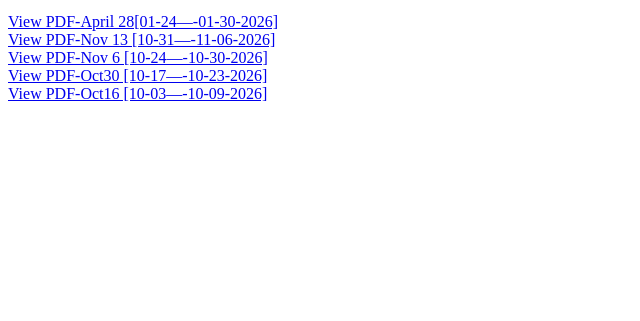
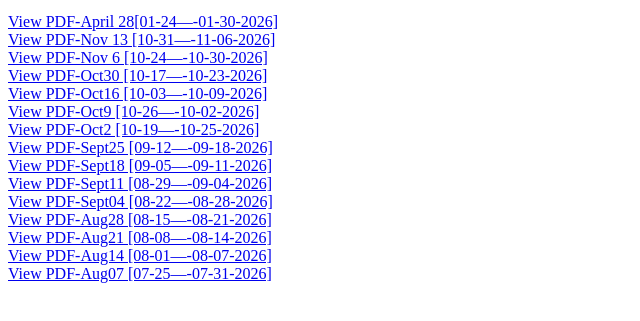
Before and after one commit to palacios0987/view-pdf, a plain HTML site: page index.html in a window 1280 px wide. Shown: the part 101-422 px from the top of the page, without its empty margins (0-640 px from the left). Drawn offline with Linux system fonts and the light colour scheme.

Commit message:
Update index.html

```diff
--- a/index.html
+++ b/index.html
@@ -38,5 +38,65 @@
      rel="noopener noreferrer">
     View PDF-Oct16 [10-03—-10-09-2026]
   </a>
+</br>
+   <a href="assets/pdfs/Oct9-OnlinePayStub_NYC-515369_Voucher_393765.pdf"
+     target="_blank"
+     rel="noopener noreferrer">
+    View PDF-Oct9 [10-26—-10-02-2026]
+  </a>
+  </br>
+   <a href="assets/pdfs/Oct2-OnlinePayStub_NYC-515369_Voucher_391686.pdf"
+     target="_blank"
+     rel="noopener noreferrer">
+    View PDF-Oct2 [10-19—-10-25-2026]
+  </a>
+   </br>
+   <a href="assets/pdfs/Sept25-OnlinePayStub_NYC-515369_Voucher_389655.pdf"
+     target="_blank"
+     rel="noopener noreferrer">
+    View PDF-Sept25 [09-12—-09-18-2026]
+  </a>
+    </br>
+   <a href="assets/pdfs/Sept18-OnlinePayStub_NYC-515369_Voucher_387417.pdf"
+     target="_blank"
+     rel="noopener noreferrer">
+    View PDF-Sept18 [09-05—-09-11-2026]
+  </a>
+    </br>
+   <a href="assets/pdfs/Sep11-OnlinePayStub_NYC-515369_Voucher_385332.pdf"
+     target="_blank"
+     rel="noopener noreferrer">
+    View PDF-Sept11 [08-29—-09-04-2026]
+  </a>
+   </br>
+   <a href="assets/pdfs/Sept4-OnlinePayStub_NYC-515369_Voucher_383292.pdf"
+     target="_blank"
+     rel="noopener noreferrer">
+    View PDF-Sept04 [08-22—-08-28-2026]
+  </a>
+   </br>
+   <a href="assets/pdfs/Aug28-OnlinePayStub_NYC-515369_Voucher_381331.pdf"
+     target="_blank"
+     rel="noopener noreferrer">
+    View PDF-Aug28 [08-15—-08-21-2026]
+  </a>
+    </br>
+   <a href="assets/pdfs/Aug21-OnlinePayStub_NYC-515369_Voucher_379291.pdf"
+     target="_blank"
+     rel="noopener noreferrer">
+    View PDF-Aug21 [08-08—-08-14-2026]
+  </a>
+    </br>
+   <a href="assets/pdfs/Aug14-OnlinePayStub_NYC-515369_Voucher_377268.pdf"
+     target="_blank"
+     rel="noopener noreferrer">
+    View PDF-Aug14 [08-01—-08-07-2026]
+  </a>
+    </br>
+   <a href="assets/pdfs/Aug07-OnlinePayStub_NYC-515369_Voucher_375141.pdf"
+     target="_blank"
+     rel="noopener noreferrer">
+    View PDF-Aug07 [07-25—-07-31-2026]
+  </a>
 </body>
 </html>
```
